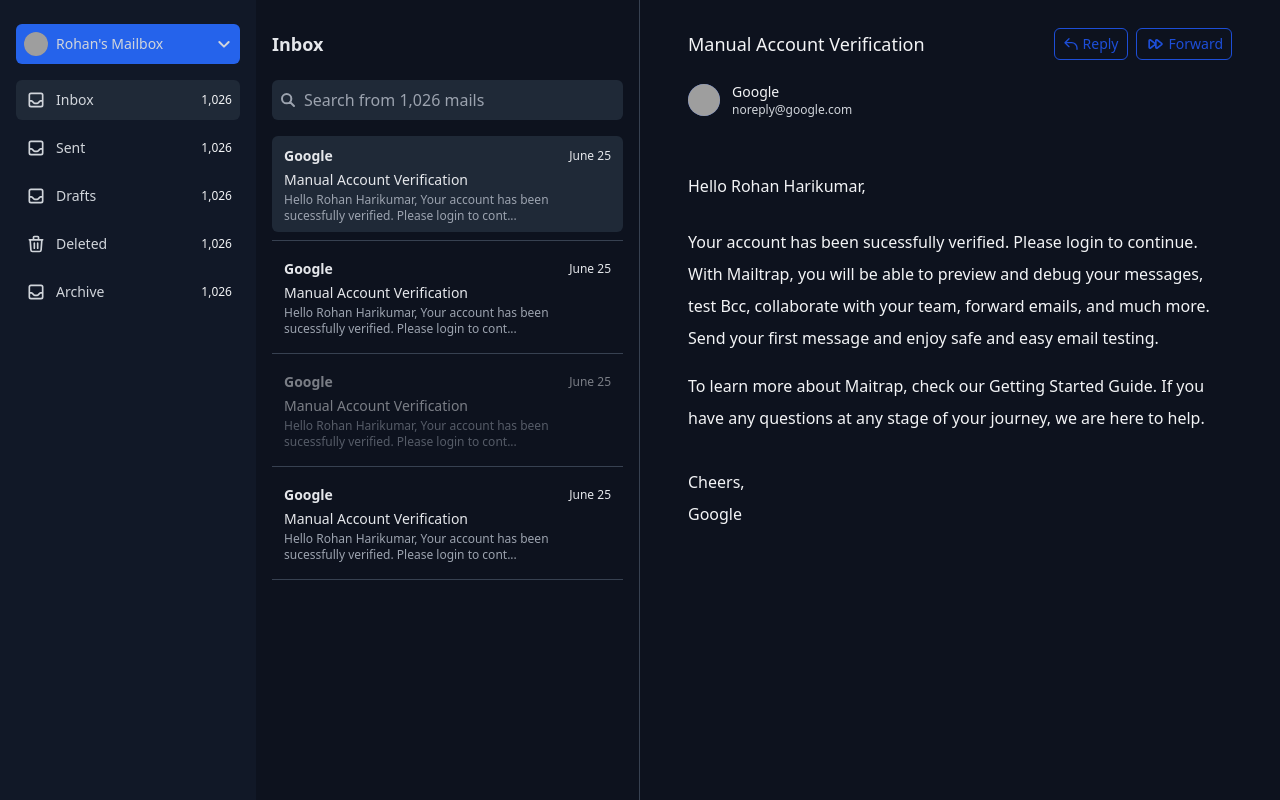
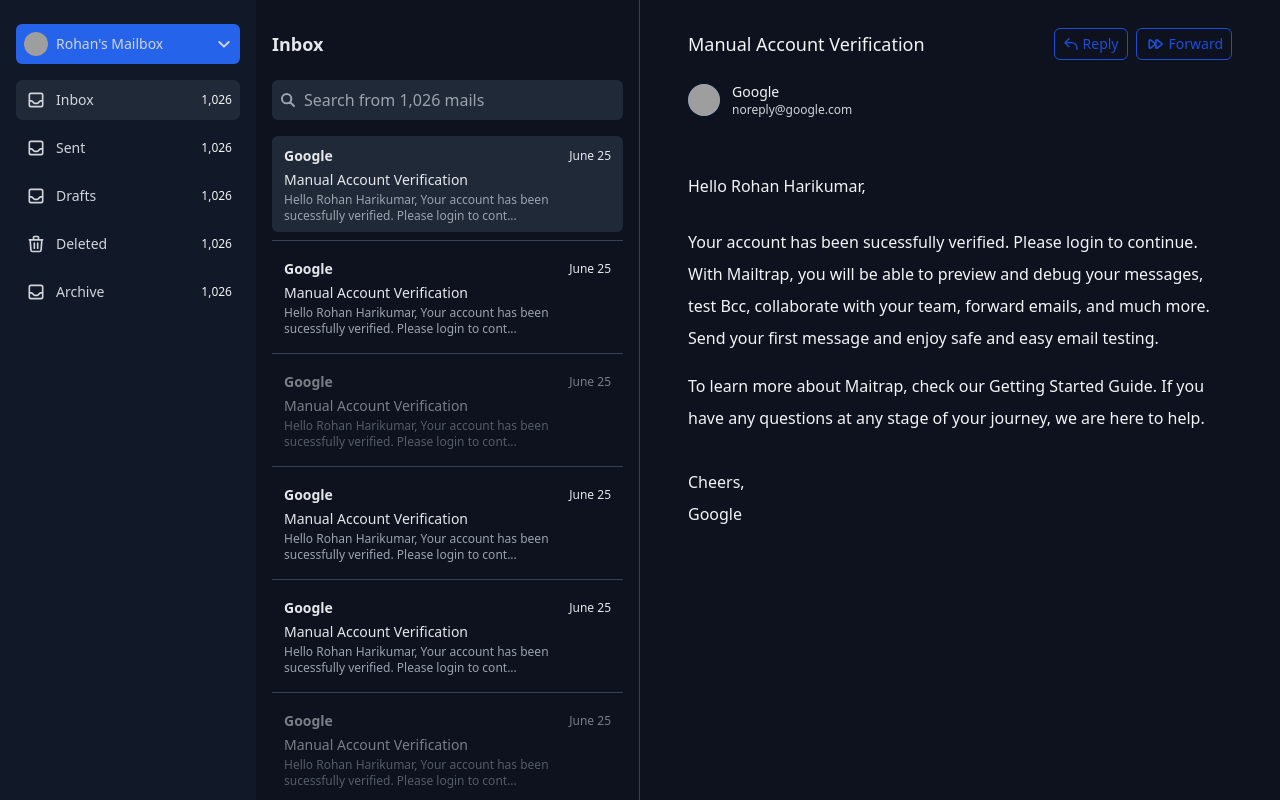
Before and after one commit to rohanharikr/mailman, a React (Create React App) app: page / in a window 1280 px wide. Built offline with nearby package versions, Linux system fonts and the light colour scheme; grey boxes are pictures that could not be loaded.

Commit message:
Make ActionView scrollable. Other UI improvements

```diff
--- a/src/App.tsx
+++ b/src/App.tsx
@@ -3,7 +3,7 @@
 
 function App() {
   return (
-    <div className="flex">
+    <div className="flex overflow-hidden h-screen">
       <Sidebar/>
       <ActionView/>
       <EmailView/>
--- a/src/components/ActionView.tsx
+++ b/src/components/ActionView.tsx
@@ -2,7 +2,8 @@
 
 const ActionView = () => {
 	return(
-		<div className="w-96 py-6 px-4 bg-gray-1000 border-r border-gray-700">
+		<div className="w-96 pt-6 px-4 flex flex-col bg-gray-1000 border-r border-gray-700">
+			<div>
 			<span className="inline-flex h-10 items-center">
 				<h1 className="text-gray-200 font-semibold text-lg">Inbox</h1>
 			</span>
@@ -12,9 +13,100 @@
 				</svg>
 				<input type="search" placeholder="Search from 1,026 mails" className="block py-2 px-2 pl-8 bg-gray-800 rounded-md w-full outline-none" />
 			</div>
-			<ul className="mt-4 text-gray-200 text-sm overflow-auto">
+			</div>
+			<ul className="flex-1 mt-4 text-gray-200 text-sm overflow-auto">
+				<li className	="leading-6 border-b border-gray-700">
+					<button className="h-24 mb-2 px-3 text-left bg-gray-800 rounded-md">
+						<div className="flex items-center justify-between">
+							<h2 className="font-semibold">Google</h2>
+							<span className="text-xs">June 25</span>
+						</div>
+						<h3 className="font-base">Manual Account Verification</h3>
+						<p className="text-xs text-gray-400 font-light">Hello Rohan Harikumar, Your account has been sucessfully verified. Please login to cont...</p>
+					</button>
+				</li>
 				<li className="leading-6 border-b border-gray-700">
-					<button className="h-24 mb-2 px-3 text-left bg-gray-800 rounded-md">
+					<button className="h-24 my-2 px-3 text-left rounded-md hover:bg-gray-800">
+						<div className="flex items-center justify-between">
+							<h2 className="font-semibold">Google</h2>
+							<span className="text-xs">June 25</span>
+						</div>
+						<h3 className="font-base">Manual Account Verification</h3>
+						<p className="text-xs text-gray-400 font-light">Hello Rohan Harikumar, Your account has been sucessfully verified. Please login to cont...</p>
+					</button>
+				</li>
+				<li className="leading-6 border-b border-gray-700">
+					<button className="h-24 my-2 px-3 text-left rounded-md opacity-50 hover:bg-gray-800">
+						<div className="flex items-center justify-between">
+							<h2 className="font-semibold">Google</h2>
+							<span className="text-xs">June 25</span>
+						</div>
+						<h3 className="font-base">Manual Account Verification</h3>
+						<p className="text-xs text-gray-400 font-light">Hello Rohan Harikumar, Your account has been sucessfully verified. Please login to cont...</p>
+					</button>
+				</li>
+				<li className="leading-6 border-b border-gray-700">
+					<button className="h-24 my-2 px-3 text-left rounded-md hover:bg-gray-800">
+						<div className="flex items-center justify-between">
+							<h2 className="font-semibold">Google</h2>
+							<span className="text-xs">June 25</span>
+						</div>
+						<h3 className="font-base">Manual Account Verification</h3>
+						<p className="text-xs text-gray-400 font-light">Hello Rohan Harikumar, Your account has been sucessfully verified. Please login to cont...</p>
+					</button>
+				</li>
+				<li className="leading-6 border-b border-gray-700">
+					<button className="h-24 my-2 px-3 text-left rounded-md hover:bg-gray-800">
+						<div className="flex items-center justify-between">
+							<h2 className="font-semibold">Google</h2>
+							<span className="text-xs">June 25</span>
+						</div>
+						<h3 className="font-base">Manual Account Verification</h3>
+						<p className="text-xs text-gray-400 font-light">Hello Rohan Harikumar, Your account has been sucessfully verified. Please login to cont...</p>
+					</button>
+				</li>
+				<li className="leading-6 border-b border-gray-700">
+					<button className="h-24 my-2 px-3 text-left rounded-md opacity-50 hover:bg-gray-800">
+						<div className="flex items-center justify-between">
+							<h2 className="font-semibold">Google</h2>
+							<span className="text-xs">June 25</span>
+						</div>
+						<h3 className="font-base">Manual Account Verification</h3>
+						<p className="text-xs text-gray-400 font-light">Hello Rohan Harikumar, Your account has been sucessfully verified. Please login to cont...</p>
+					</button>
+				</li>
+				<li className="leading-6 border-b border-gray-700">
+					<button className="h-24 my-2 px-3 text-left rounded-md hover:bg-gray-800">
+						<div className="flex items-center justify-between">
+							<h2 className="font-semibold">Google</h2>
+							<span className="text-xs">June 25</span>
+						</div>
+						<h3 className="font-base">Manual Account Verification</h3>
+						<p className="text-xs text-gray-400 font-light">Hello Rohan Harikumar, Your account has been sucessfully verified. Please login to cont...</p>
+					</button>
+				</li>
+				<li className="leading-6 border-b border-gray-700">
+					<button className="h-24 my-2 px-3 text-left rounded-md hover:bg-gray-800">
+						<div className="flex items-center justify-between">
+							<h2 className="font-semibold">Google</h2>
+							<span className="text-xs">June 25</span>
+						</div>
+						<h3 className="font-base">Manual Account Verification</h3>
+						<p className="text-xs text-gray-400 font-light">Hello Rohan Harikumar, Your account has been sucessfully verified. Please login to cont...</p>
+					</button>
+				</li>
+				<li className="leading-6 border-b border-gray-700">
+					<button className="h-24 my-2 px-3 text-left rounded-md opacity-50 hover:bg-gray-800">
+						<div className="flex items-center justify-between">
+							<h2 className="font-semibold">Google</h2>
+							<span className="text-xs">June 25</span>
+						</div>
+						<h3 className="font-base">Manual Account Verification</h3>
+						<p className="text-xs text-gray-400 font-light">Hello Rohan Harikumar, Your account has been sucessfully verified. Please login to cont...</p>
+					</button>
+				</li>
+				<li className="leading-6 border-b border-gray-700">
+					<button className="h-24 my-2 px-3 text-left rounded-md hover:bg-gray-800">
 						<div className="flex items-center justify-between">
 							<h2 className="font-semibold">Google</h2>
 							<span className="text-xs">June 25</span>
--- a/src/components/EmailView.tsx
+++ b/src/components/EmailView.tsx
@@ -1,6 +1,7 @@
 import React from 'react';
 
 const EmailView = () => {
+
 	return(
 		<main className="bg-gray-1000 flex-1 text-gray-100 py-6 px-12">
 			<span className="flex h-10 items-center justify-between">
@@ -38,6 +39,10 @@
 					<span className="block mt-8">Cheers,<br/> Google</span>
 				</p>
 			</section>
+			{/*<section className="mt-8 relative">
+				<textarea placeholder="Type your reply here" className="w-full bg-gray-800 rounded-md p-6" />
+				<button className="absolute px-4 py-1 rounded-md bottom-6 left-6 bg-blue-500">Send reply</button>
+			</section>*/}
 	  	</main>
 	);
 }
```
Also changed, not shown: progress.png.
